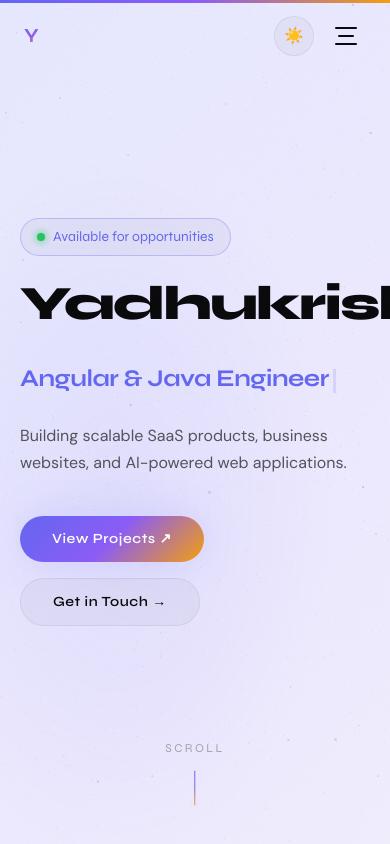
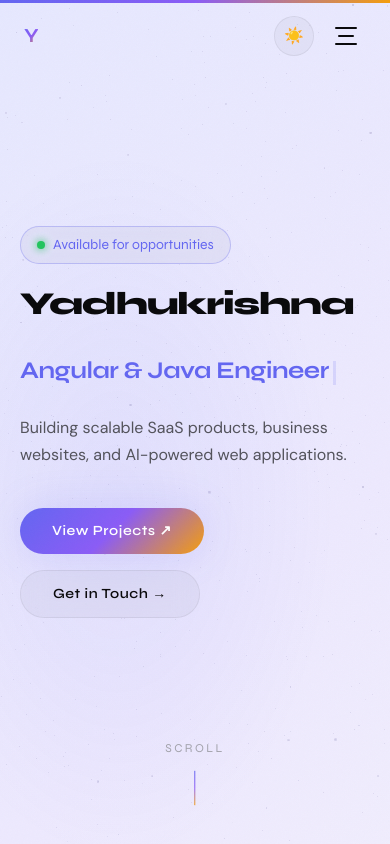
Before and after one commit to yadhukrishna6/portfolio, a Next.js app: page / in a window 390 px wide. Shown: the top 844 px of the page. Built offline with nearby package versions, Linux system fonts and the light colour scheme.

Commit message:
changed 2

```diff
--- a/components/sections/HeroSection.tsx
+++ b/components/sections/HeroSection.tsx
@@ -106,7 +106,7 @@ export function HeroSection() {
             className="mb-4"
             style={{
               fontFamily: "var(--font-display)",
-              fontSize: "clamp(3rem, 8vw, 5rem)",
+              fontSize: "clamp(2rem, 8vw, 5rem)",
               fontWeight: 800,
               letterSpacing: "-0.04em",
               lineHeight: 1,
```
